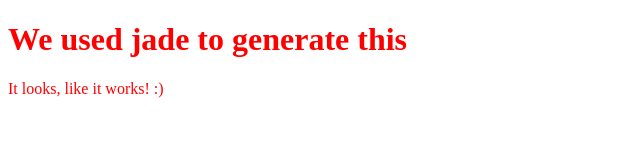
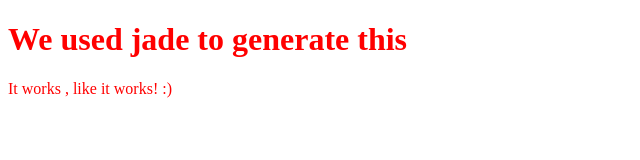
Before and after one commit to carloshmarques/frontend-with-gulp-jade---livereload, a plain HTML site: page index.html in a window 1280 px wide. Shown: the full height of the page, 0-640 px from the left. Drawn offline with Linux system fonts and the light colour scheme.

Commit message:
something to commit

```diff
--- a/index.html
+++ b/index.html
@@ -1 +1 @@
-<!DOCTYPE html ><html lang="en"><head> <title>Hello World!</title><link rel="stylesheet" href="css/main.css"/></head><body><h1>We used jade to generate this</h1><p>It looks, like it works! :)</p><script src="js/main.js"></script></body></html>
+<!DOCTYPE html ><html lang="en"><head> <title>Hello World!</title><link rel="stylesheet" href="css/main.css"/></head><body><h1>We used jade to generate this</h1><p>It works , like it works! :)</p><script src="js/main.js"></script></body></html>
```
Also changed, not shown: js/main.js (+1 -1 lines).
